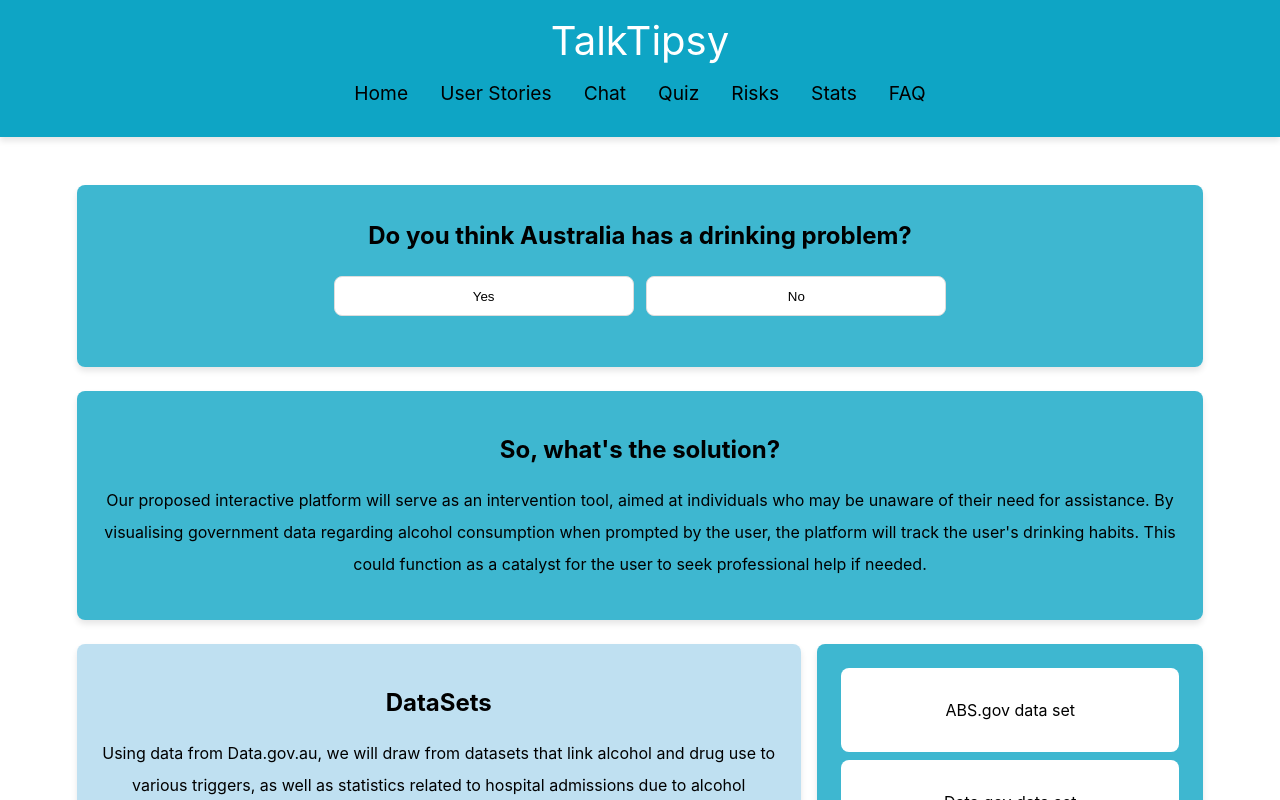
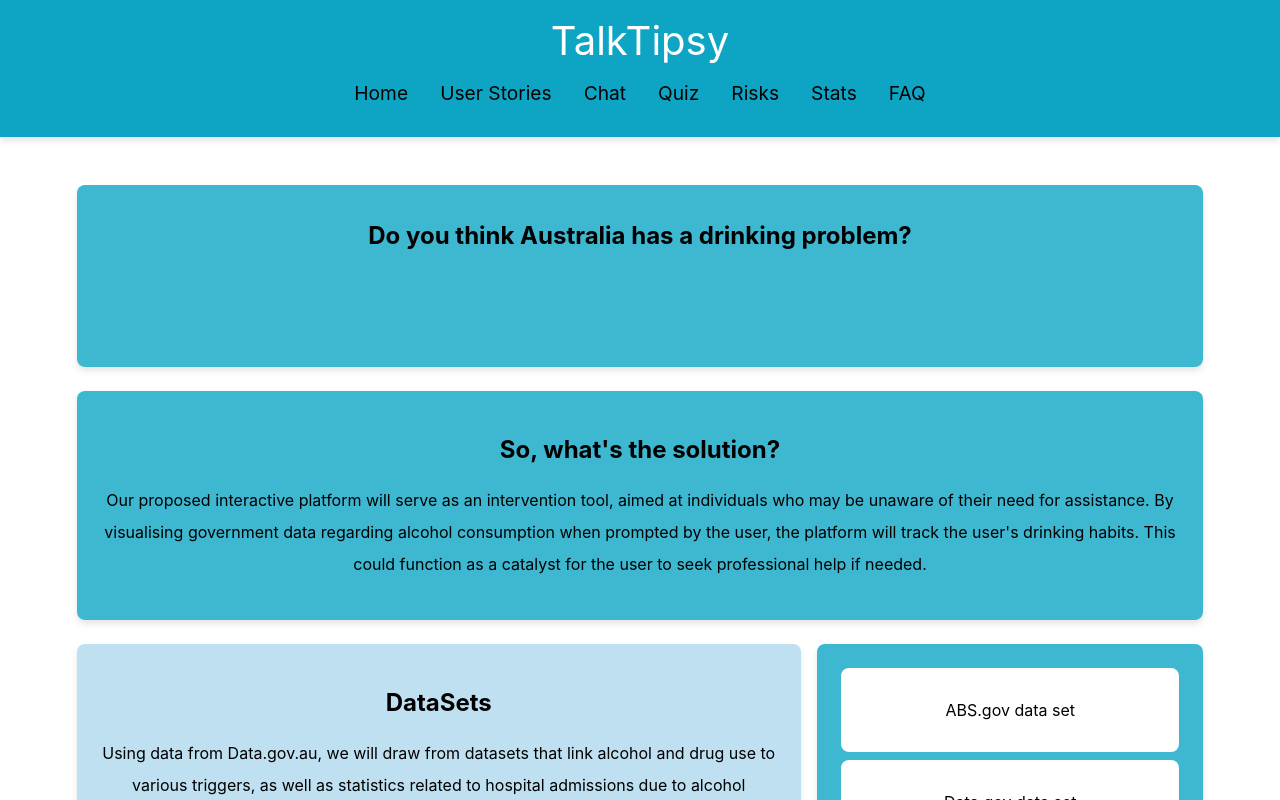
Before and after one commit to breezy-codes/Eclectic-Sheep-Society, a React (Create React App) app in the folder ecc_site/: page / in a window 1280 px wide. Shown: the top 800 px of the page. Built offline with nearby package versions, Linux system fonts and the light colour scheme; no server answers; the database is empty.

Commit message:
added boolean check for pollstats to prevent spamming buttons

```diff
--- a/ecc_site/src/components/HomePage/Home.js
+++ b/ecc_site/src/components/HomePage/Home.js
@@ -7,12 +7,14 @@ const Home = () => {
   const [pollAnswer, setPollAnswer] = useState(null);
   const [yesVotes, setYesVotes] = useState(0);
   const [noVotes, setNoVotes] = useState(0);
+  const [pollStatsLoaded, setPollStatsLoaded] = useState(false); // New state to track loading
 
   // Fetch initial stats from Firestore and update state
   useEffect(() => {
     getPollStats("poll", "stats").then((drinkingStats) => {
       setYesVotes(drinkingStats.yes);
       setNoVotes(drinkingStats.no);
+      setPollStatsLoaded(true); // Set the loading state to true once stats are loaded
     });
   }, []);
 
@@ -46,7 +48,7 @@ const Home = () => {
     <div className="home-content">
       <div className="question-box">
         <h2>Do you think Australia has a drinking problem?</h2>
-        {!pollAnswer && (
+        {pollStatsLoaded && !pollAnswer && (
           <div className="answer-buttons">
             <button
               className="answer-button"
```
